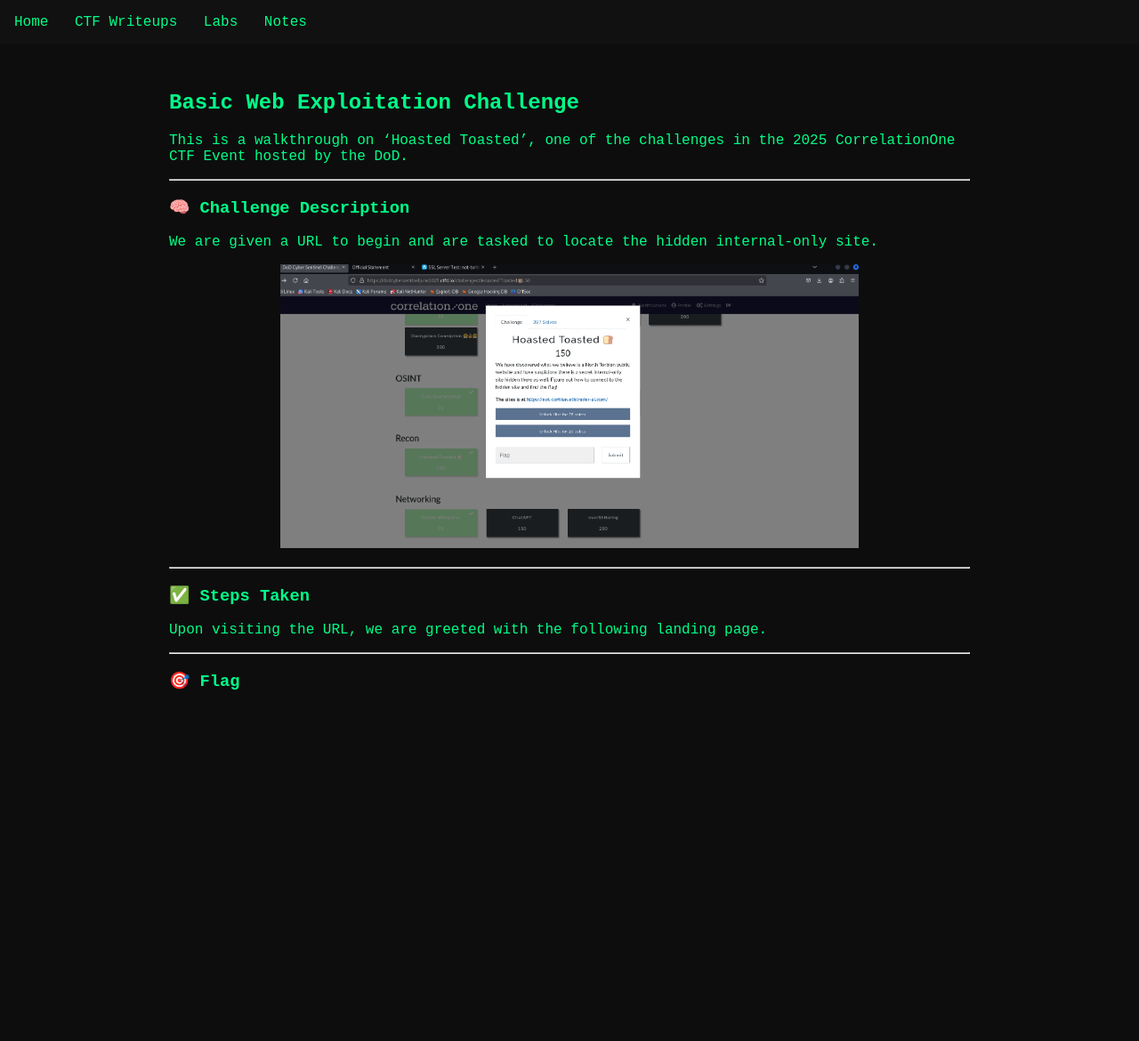
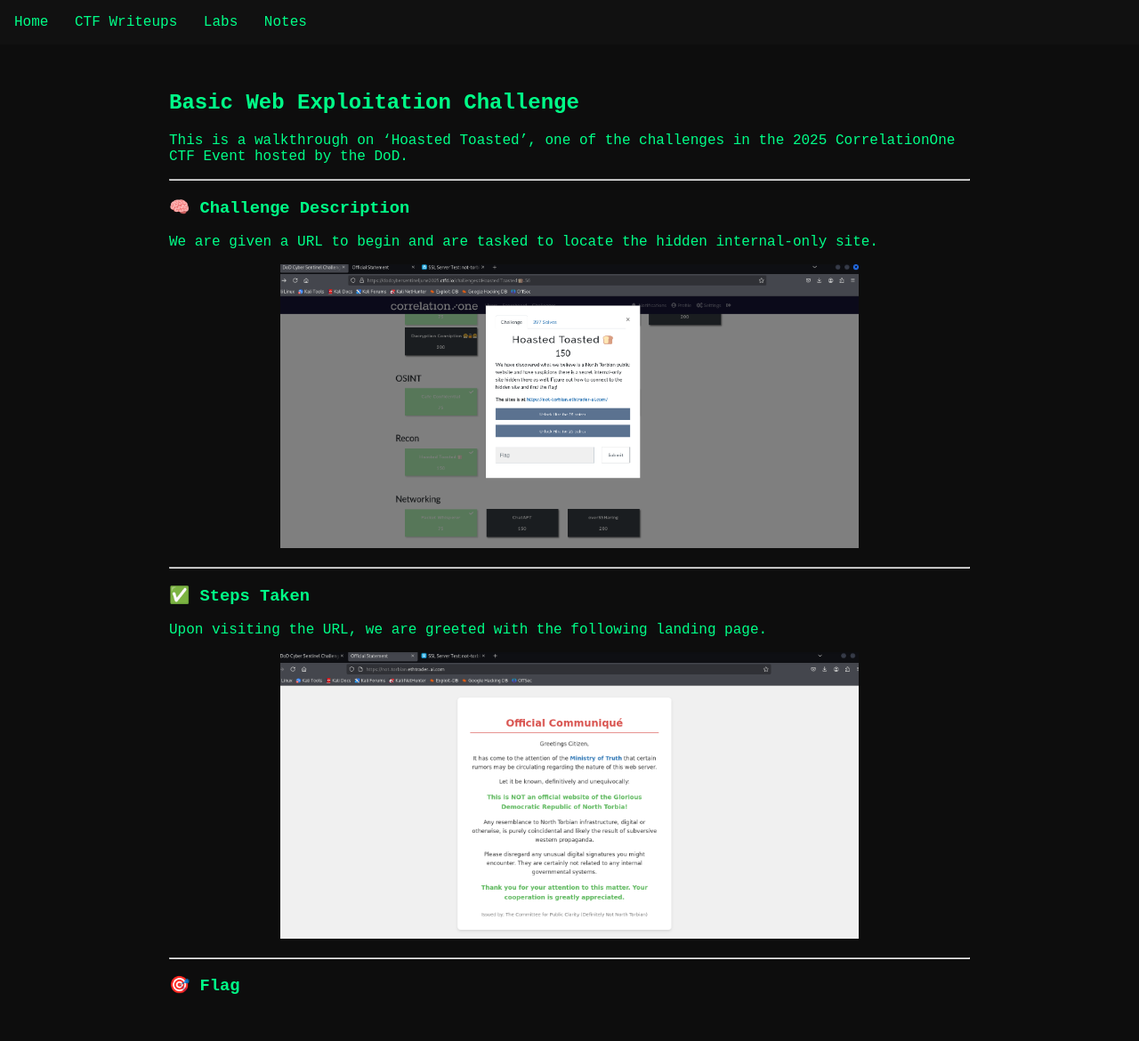
Before and after one commit to Matt-Hax/Matt-Hax.github.io, a Jekyll site: the page built from _ctf/CorrelationOne.md, in a window 1280 px wide. Shown: the whole page at 89% size. Built offline with Jekyll 4.4.1, drawn with Linux system fonts in a browser that asks for light colours; before the commit the page ends 900 px from its top, so only the background shows below that.

Commit message:
Update CorrelationOne.md

```diff
--- a/_ctf/CorrelationOne.md
+++ b/_ctf/CorrelationOne.md
@@ -24,6 +24,10 @@ We are given a URL to begin and are tasked to locate the hidden internal-only si
 
 Upon visiting the URL, we are greeted with the following landing page.
 
+<p align="center">
+  <img src="/assets/images/2.png" alt="Lanind page of the given URL" width="650">
+</p>
+
 ---
 
 ### 🎯 Flag
```
